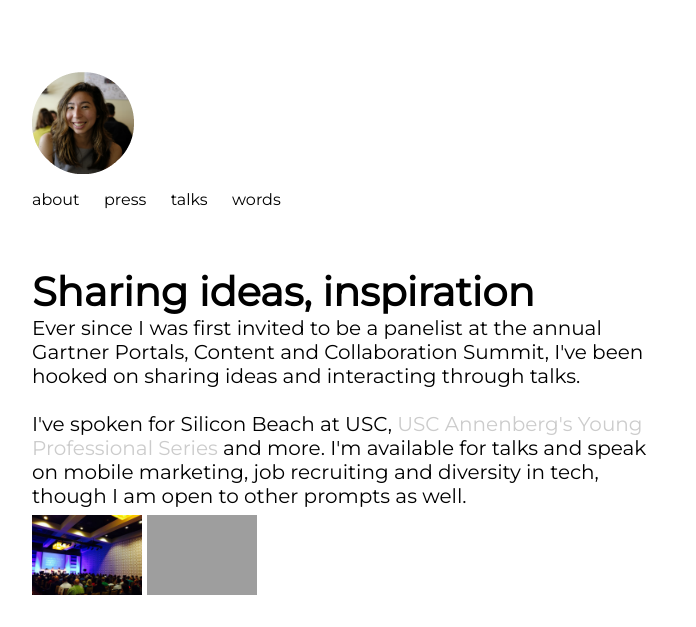
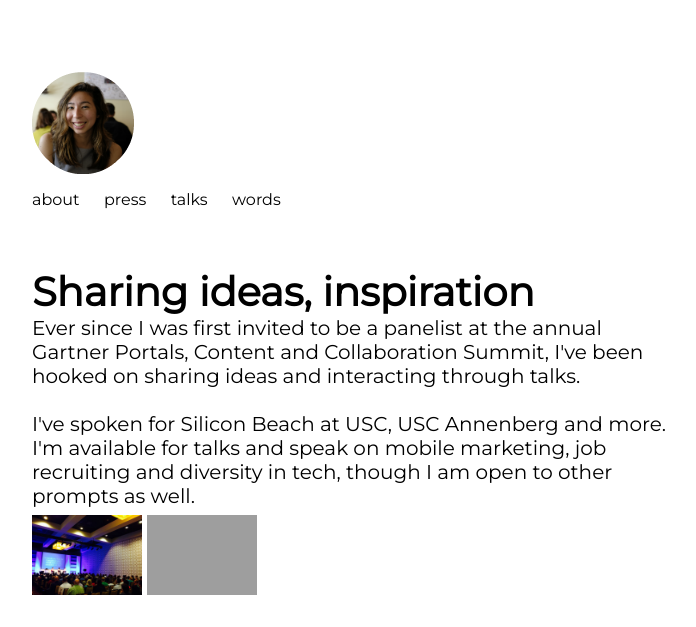
Before and after one commit to saraclay/saraclay.github.io, a plain HTML site: page talks.html in a window 1280 px wide. Shown: the top 627 px of the page, without its empty margins (104-800 px from the left). Drawn offline with nearby package versions, Linux system fonts and the light colour scheme; grey boxes are pictures that could not be loaded.

Commit message:
Took out link

```diff
--- a/talks.html
+++ b/talks.html
@@ -26,7 +26,7 @@
 	Ever since I was first invited to be a panelist at the annual Gartner Portals, Content and Collaboration Summit,
 	I've been hooked on sharing ideas and interacting through talks.
 	<br><br>
-	I've spoken for Silicon Beach at USC, <a href="https://news.usc.edu/98682/alumni-master-the-art-of-networking/" target="_blank">USC Annenberg's Young Professional Series</a> and more. I'm available for talks and speak on mobile marketing, job recruiting and diversity in tech, though I am open to other prompts as well.
+	I've spoken for Silicon Beach at USC, USC Annenberg and more. I'm available for talks and speak on mobile marketing, job recruiting and diversity in tech, though I am open to other prompts as well.
 	<div id="photos">
 	<img src="img/talks-gartner.jpg">
 	<img src="img/talks-usc.jpg">
```
